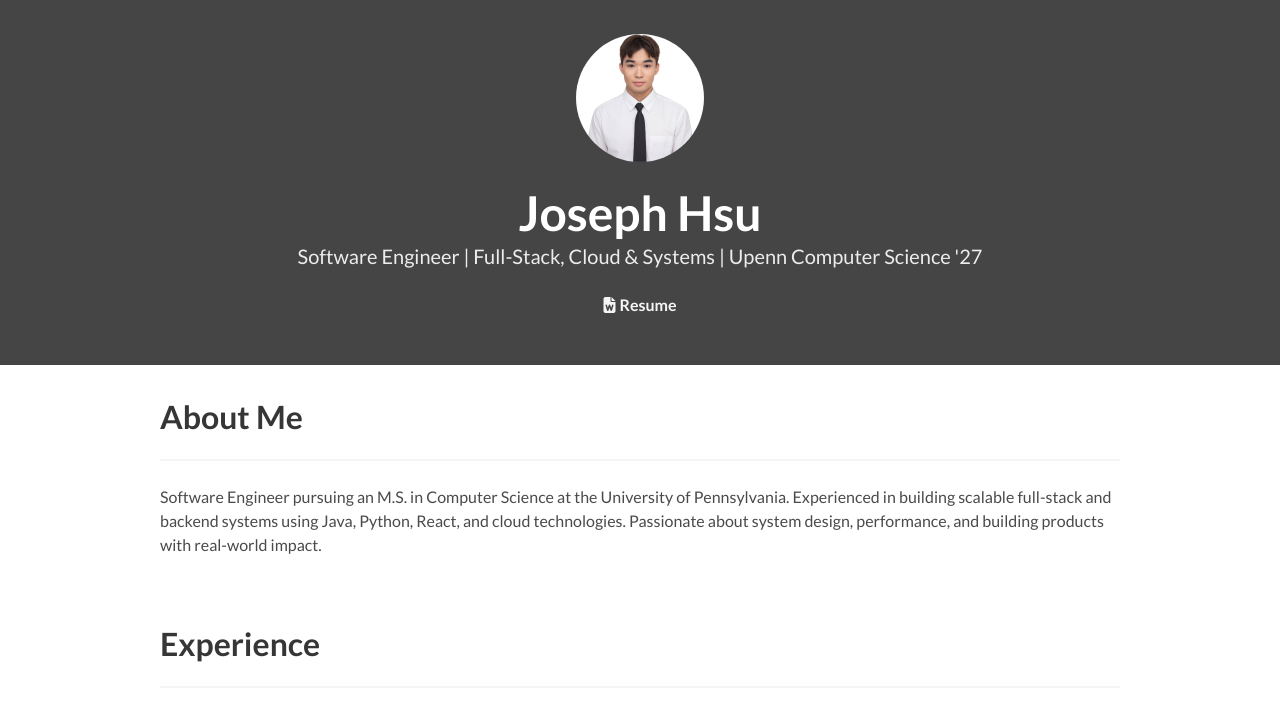
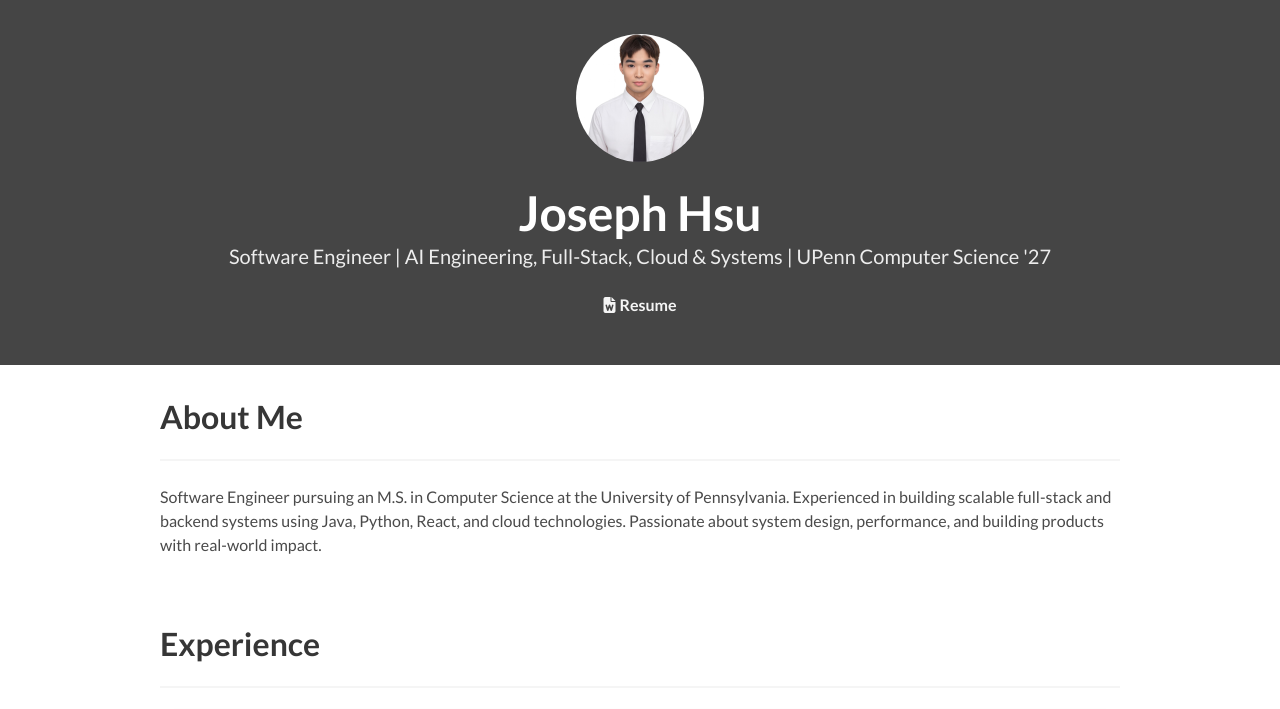
Before and after one commit to jhsutw/jhsutw.github.io, a plain HTML site: page index.html in a window 1280 px wide. Shown: the part 78-787 px from the top of the page. Drawn offline with Linux system fonts and the light colour scheme.

Commit message:
Highlight AI engineering in site title

```diff
--- a/index.html
+++ b/index.html
@@ -2,7 +2,7 @@
 <html lang="en">
 
 <head>
-  <title>josephH</title>
+  <title>Joseph Hsu | Software &amp; AI Engineer</title>
   <meta name="viewport" content="width=device-width, initial-scale=1">
   <link rel="icon" href="img/me-big.png" type="image/png" sizes="32x32">
   <link rel="shortcut icon" href="img/me-big.png" type="image/png">
@@ -98,7 +98,7 @@
               Joseph Hsu
             </h1>
             <h2 class="subtitle">
-              Software Engineer | Full-Stack, Cloud & Systems | Upenn Computer Science '27
+              Software Engineer | AI Engineering, Full-Stack, Cloud &amp; Systems | UPenn Computer Science '27
             </h2>
             <p>
               <a href="docs/resume.pdf" class="icon has-text-light">
```
